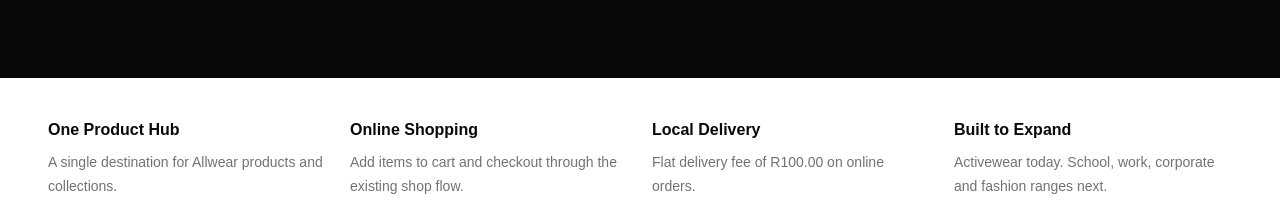
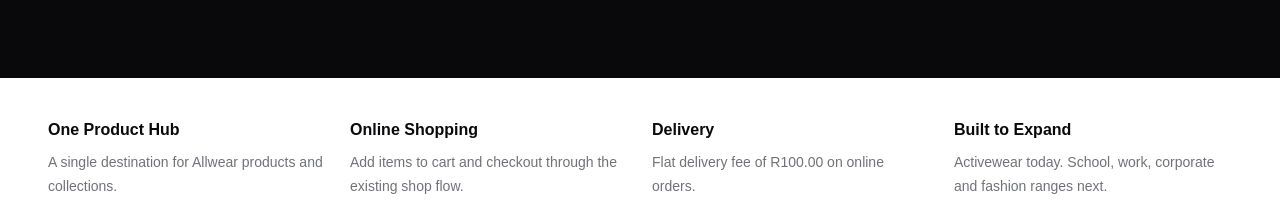
Before and after one commit to Matthus96/Allwear_Active_Web, a Next.js app: page / in a window 1280 px wide. Shown: the part 983-1191 px from the top of the page. Built offline with nearby package versions, Linux system fonts and the light colour scheme; no server answers.

Commit message:
text update

```diff
--- a/src/app/page.tsx
+++ b/src/app/page.tsx
@@ -162,7 +162,7 @@
 
                     <div>
                         <h3 className="font-black text-zinc-950">
-                            Local Delivery
+                            Delivery
                         </h3>
                         <p className="mt-2 text-sm leading-6 text-zinc-500">
                             Flat delivery fee of R100.00 on online orders.
```
